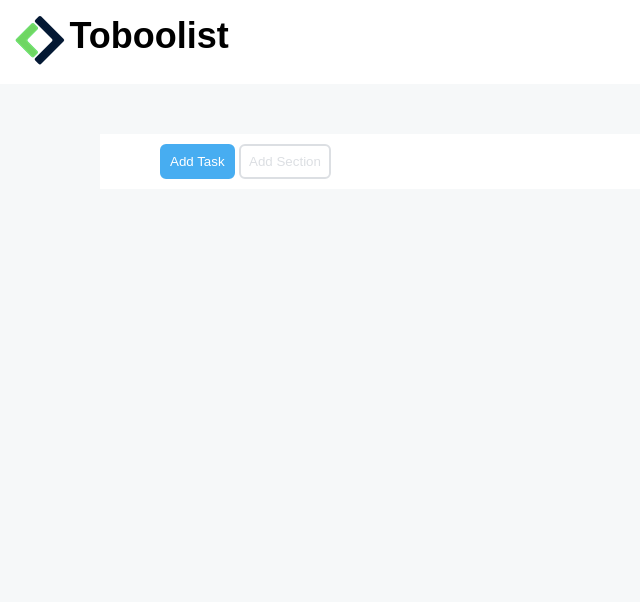
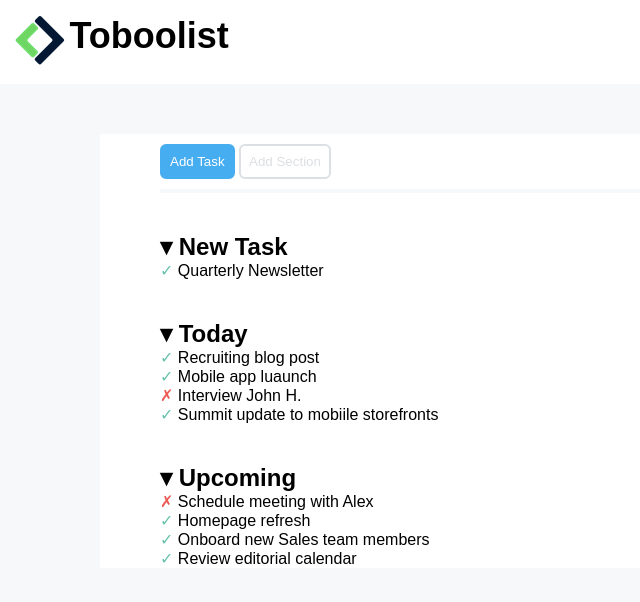
Before and after one commit to maksbernatskyy/html-css-toboolist, a plain HTML site: page index.html in a window 1280 px wide. Shown: the whole page, without its empty margins (0-640 px from the left). Drawn offline with Linux system fonts and the light colour scheme.

Commit message:
add list

```diff
--- a/css/style.css
+++ b/css/style.css
@@ -39,8 +39,11 @@ main{
     padding-left: 60px;
 }
 
+/*Buttons*/
+
 .add{
     padding: 10px 0px;
+    border-bottom: 4px solid #f6f8f9;
 }
 
 button{
@@ -60,3 +63,21 @@ button{
     background-color: #fff;
     border-color: #dcdfe3;
 }
+
+/*Lista*/
+
+ul{
+    list-style-type: none;
+}
+
+h2{
+    margin-top: 40px;
+}
+
+.check{
+    color: #67c1ab;
+}
+
+.cross{
+    color: #eb5952;
+}
--- a/index.html
+++ b/index.html
@@ -23,6 +23,31 @@
             <button class="bg-gray">Add Section</button>
         </div>
 
+        <div class="list">
+            <!--Lista-->
+            <ul>
+                <li><h2>&blacktriangledown; New Task</h2></li>
+                <li><span class="check">&check;</span> Quarterly Newsletter</li>
+
+                <li><h2>&blacktriangledown; Today</h2></li>
+                <li><span class="check">&check;</span> Recruiting blog post</li>
+                <li><span class="check">&check;</span> Mobile app luaunch</li>
+                <li><span class="cross">&cross;</span> Interview John H.</li>
+                <li><span class="check">&check;</span> Summit update to mobiile storefronts</li>
+
+                <li><h2>&blacktriangledown; Upcoming</h2></li>
+                <li><span class="cross">&cross;</span> Schedule meeting with Alex</li>
+                <li><span class="check">&check;</span> Homepage refresh</li>
+                <li><span class="check">&check;</span> Onboard new Sales team members</li>
+                <li><span class="check">&check;</span> Review editorial calendar</li>
+
+
+
+            </ul>
+
+
+        </div>
+
 
 
 
```
